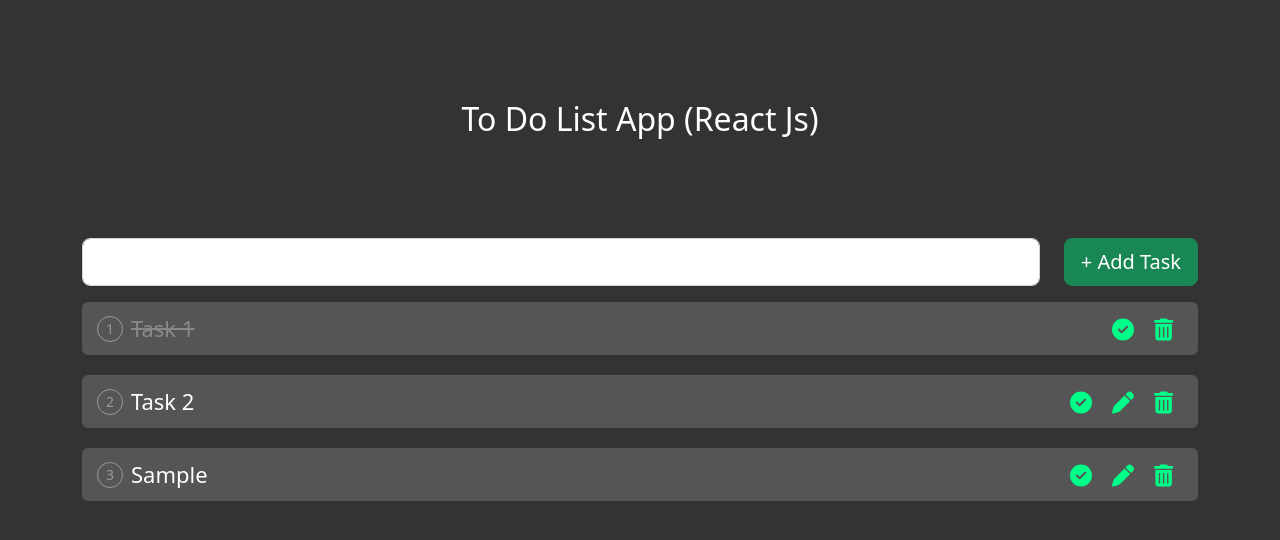
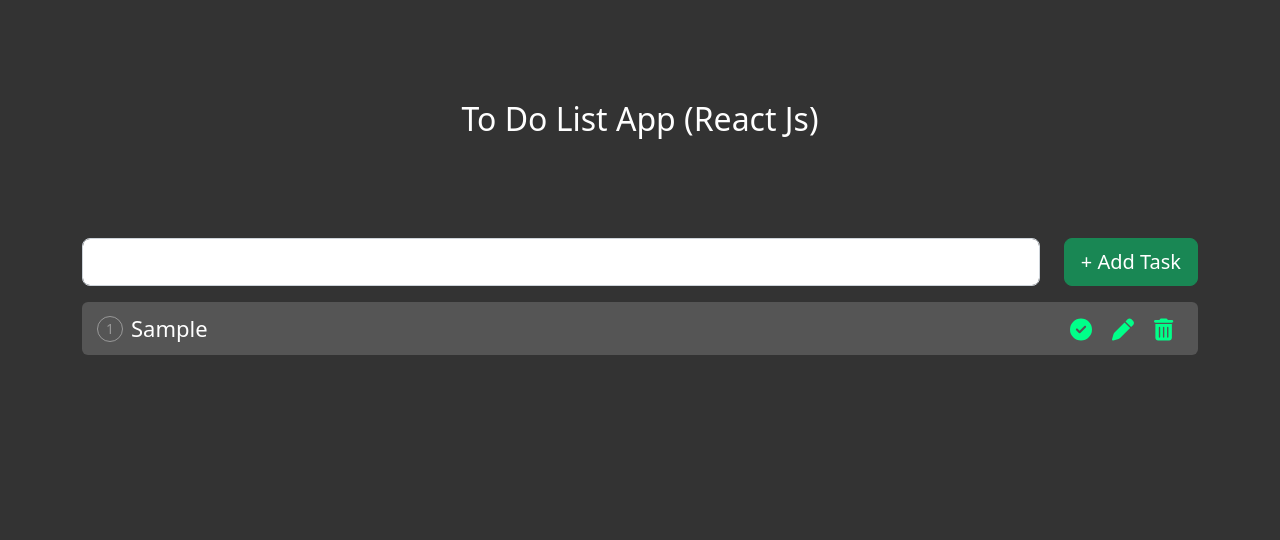
Before and after one commit to YePyaeAung/React-Todo-List-V1, a React (Create React App) app: page / in a window 1280 px wide. Both pictures are taken after typing "Sample" into the empty fields and a click on the button "+ Add Task". Shown: the top 540 px of the page. Built offline with nearby package versions, Linux system fonts and the light colour scheme.

Commit message:
Breaking Down into Components

```diff
--- a/src/App.js
+++ b/src/App.js
@@ -1,16 +1,15 @@
 import React, { useState } from 'react';
 import 'bootstrap/dist/css/bootstrap.min.css';
-import { FontAwesomeIcon } from '@fortawesome/react-fontawesome';
-import { faCircleCheck, faPen, faTrashCan } from '@fortawesome/free-solid-svg-icons';
+
 
 import './App.css';
+import AddTaskForm from './components/AddTaskForm';
+import UpdateForm from './components/UpdateForm';
+import ToDo from './components/ToDo';
 
 function App() {
   // Tasks (TODO List) State
-  const [ toDo, setTodDo ] = useState([
-    { "id": 2, "title": "Task 2", "completed": false},
-    { "id": 1, "title": "Task 1", "completed": true}
-  ]);
+  const [ toDo, setTodDo ] = useState([]);
 
   // Temp Tasks
   const [ newTask, setNewTask ] = useState('');
@@ -71,84 +70,30 @@
 
 
       { updateData && updateData ? (
-        <>
-          {/* Update Task */}
-          <div className="row mb-5">
-            <div className="col">
-              <input
-                className="form-control form-control-lg"
-                value={ updateData && updateData.title }
-                onChange={ (e) => changeTask(e) }
-              />
-            </div>
-            <div className="col-auto">
-              <button
-                className="btn btn-lg btn-info mr-20"
-                onClick={ updateTask }
-              >Update</button>
-              <button
-                className="btn btn-lg btn-warning"
-                onClick={ cancelUpdate }
-              >Cancel</button>
-            </div>
-          </div>
-        </>
+        <UpdateForm
+          updateData={updateData}
+          changeTask={changeTask}
+          updateTask={updateTask}
+          cancelUpdate={cancelUpdate}
+        />
       ) : (
-        <>
-          {/* Add Task */}
-          <div className="row mb-3">
-            <div className="col">
-              <input
-                value={ newTask }
-                onChange={ (e) => { setNewTask(e.target.value) }}
-                className="form-control form-control-lg"
-              />
-            </div>
-            <div className="col-auto">
-              <button
-                className="btn btn-lg btn-success"
-                onClick={ addTask }
-              >+ Add Task</button>
-            </div>
-          </div>
-        </>
+        <AddTaskForm
+          newTask={newTask}
+          setNewTask={setNewTask}
+          addTask={addTask}
+        />
       )}
 
 
       {/* Display Todo Lists */}
       { toDo && toDo.length ? '' : 'No Tasks...'}
 
-      { toDo && toDo
-        .sort((a, b) => a.id > b.id ? 1 : -1)
-        .map((task, index) => {
-          return(
-            <React.Fragment>
-              <div className="col taskBg">
-                <div className={ task.completed ? "done" : ""}>
-                  <span className="taskNumber">{ index + 1 }</span>
-                  <span className="taskText">{ task.title }</span>
-                </div>
-                <div className="iconsWrap">
-                  <span title='Complete / Not Complete' onClick={ (e) => markDone(task.id)}>
-                    <FontAwesomeIcon icon={ faCircleCheck }></FontAwesomeIcon>
-                  </span>
-                  {task.completed ? null : (
-                    <span title='Edit' onClick={ () => setUpdateData({
-                      id: task.id,
-                      title: task.title,
-                      completed: task.completed ? true : false
-                    })}>
-                      <FontAwesomeIcon icon={ faPen }></FontAwesomeIcon>
-                    </span>
-                  )}
-                  <span title='Delete' onClick={ () => deleteTask(task.id) }>
-                    <FontAwesomeIcon icon={ faTrashCan }></FontAwesomeIcon>
-                  </span>
-                </div>
-              </div>
-            </React.Fragment>
-          )
-      })}
+      <ToDo
+        toDo={toDo}
+        markDone={markDone}
+        setUpdateData={setUpdateData}
+        deleteTask={deleteTask}
+      />
     </div>
   );
 }
--- /dev/null
+++ b/src/components/AddTaskForm.jsx
@@ -0,0 +1,24 @@
+const AddTaskForm = ({ newTask, setNewTask, addTask }) => {
+    return (
+        <>
+          {/* Add Task */}
+          <div className="row mb-3">
+            <div className="col">
+              <input
+                value={ newTask }
+                onChange={ (e) => { setNewTask(e.target.value) }}
+                className="form-control form-control-lg"
+              />
+            </div>
+            <div className="col-auto">
+              <button
+                className="btn btn-lg btn-success"
+                onClick={ addTask }
+              >+ Add Task</button>
+            </div>
+          </div>
+        </>
+    );
+}
+
+export default AddTaskForm;
--- /dev/null
+++ b/src/components/ToDo.jsx
@@ -0,0 +1,43 @@
+import React from 'react';
+import { FontAwesomeIcon } from '@fortawesome/react-fontawesome';
+import { faCircleCheck, faPen, faTrashCan } from '@fortawesome/free-solid-svg-icons';
+
+const ToDo = ({ toDo, markDone, setUpdateData, deleteTask }) => {
+    return (
+        <>
+            { toDo && toDo
+            .sort((a, b) => a.id > b.id ? 1 : -1)
+            .map((task, index) => {
+            return(
+                <React.Fragment>
+                <div className="col taskBg">
+                    <div className={ task.completed ? "done" : ""}>
+                    <span className="taskNumber">{ index + 1 }</span>
+                    <span className="taskText">{ task.title }</span>
+                    </div>
+                    <div className="iconsWrap">
+                    <span title='Complete / Not Complete' onClick={ (e) => markDone(task.id)}>
+                        <FontAwesomeIcon icon={ faCircleCheck }></FontAwesomeIcon>
+                    </span>
+                    {task.completed ? null : (
+                        <span title='Edit' onClick={ () => setUpdateData({
+                        id: task.id,
+                        title: task.title,
+                        completed: task.completed ? true : false
+                        })}>
+                        <FontAwesomeIcon icon={ faPen }></FontAwesomeIcon>
+                        </span>
+                    )}
+                    <span title='Delete' onClick={ () => deleteTask(task.id) }>
+                        <FontAwesomeIcon icon={ faTrashCan }></FontAwesomeIcon>
+                    </span>
+                    </div>
+                </div>
+                </React.Fragment>
+            )
+        })}
+        </>
+    );
+}
+
+export default ToDo;
--- /dev/null
+++ b/src/components/UpdateForm.jsx
@@ -0,0 +1,28 @@
+const UpdateForm = ({ updateData, changeTask, updateTask, cancelUpdate }) => {
+    return (
+        <>
+          {/* Update Task */}
+          <div className="row mb-5">
+            <div className="col">
+              <input
+                className="form-control form-control-lg"
+                value={ updateData && updateData.title }
+                onChange={ (e) => changeTask(e) }
+              />
+            </div>
+            <div className="col-auto">
+              <button
+                className="btn btn-lg btn-info mr-20"
+                onClick={ updateTask }
+              >Update</button>
+              <button
+                className="btn btn-lg btn-warning"
+                onClick={ cancelUpdate }
+              >Cancel</button>
+            </div>
+          </div>
+        </>
+    );
+}
+
+export default UpdateForm;
```
